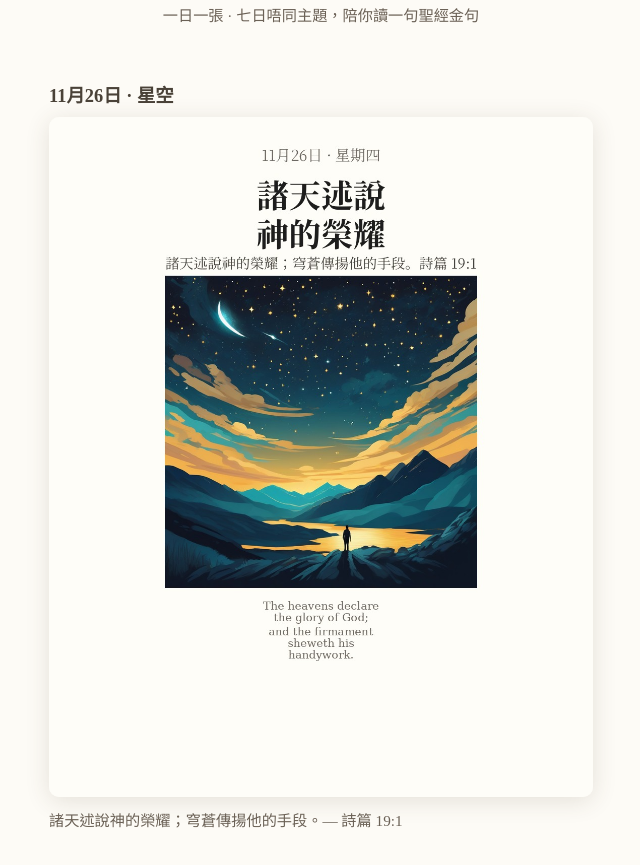
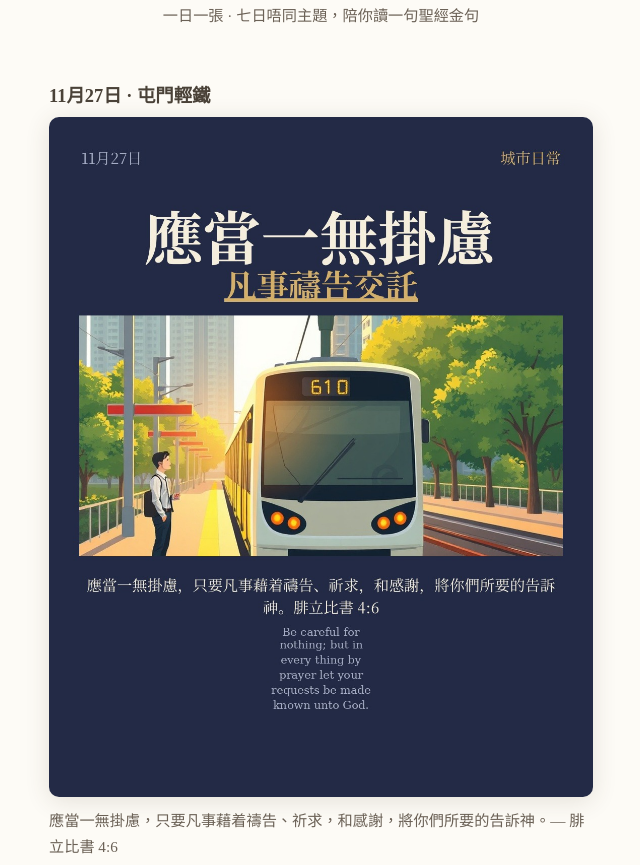
Before and after one commit to multronbox/multronbox.github.io, a plain HTML site: page daily/index.html in a window 1280 px wide. Shown: the part 87-952 px from the top of the page, without its empty margins (319-959 px from the left). Drawn offline with Linux system fonts and the light colour scheme.

Commit message:
daily: 2026-11-27 verse card (Philippians 4:6, Tuen Mun Light Rail 610)

```diff
--- a/daily/index.html
+++ b/daily/index.html
@@ -25,6 +25,11 @@
   <p>一日一張 · 七日唔同主題，陪你讀一句聖經金句</p>
 </header>
 <main>
+  <section class="day">
+    <h2>11月27日 · 屯門輕鐵</h2>
+    <img src="2026-11-27.jpg" alt="屯門輕鐵 610 列車埋站，月台上有人安靜等車 — 應當一無掛慮">
+    <p class="verse">應當一無掛慮，只要凡事藉着禱告、祈求，和感謝，將你們所要的告訴神。— 腓立比書 4:6</p>
+  </section>
   <section class="day">
     <h2>11月26日 · 星空</h2>
     <img src="2026-11-26.jpg" alt="星空下的山谷湖泊與仰望的人 — 諸天述說神的榮耀">
```
Also changed, not shown: daily/2026-11-27.jpg (added).
